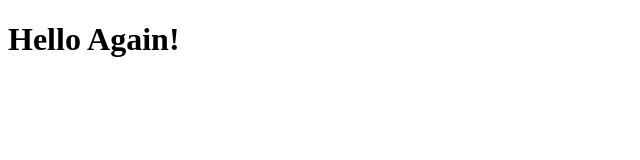
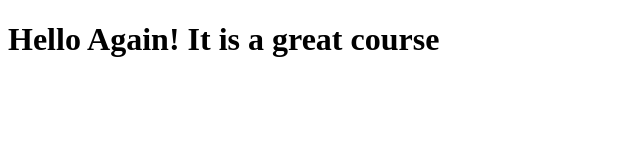
Before and after one commit to adane4/coursera-teast, a plain HTML site: page site/index.html in a window 1280 px wide. Shown: the whole page, without its empty margins (0-640 px from the left). Drawn offline with Linux system fonts and the light colour scheme.

Commit message:
Small change to the first site

```diff
--- a/site/index.html
+++ b/site/index.html
@@ -4,6 +4,6 @@
 	<title>Hello Coursera!</title>
 </head>
 <body>
-<h1>Hello Again!</h1>
+<h1>Hello Again! It is a great course</h1>
 </body>
 </html>
```
